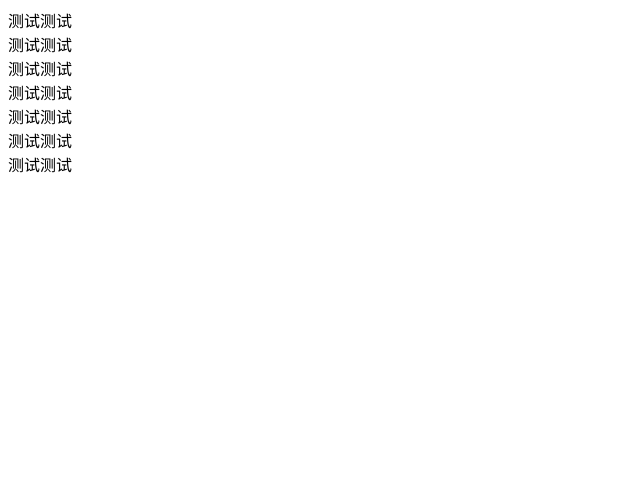
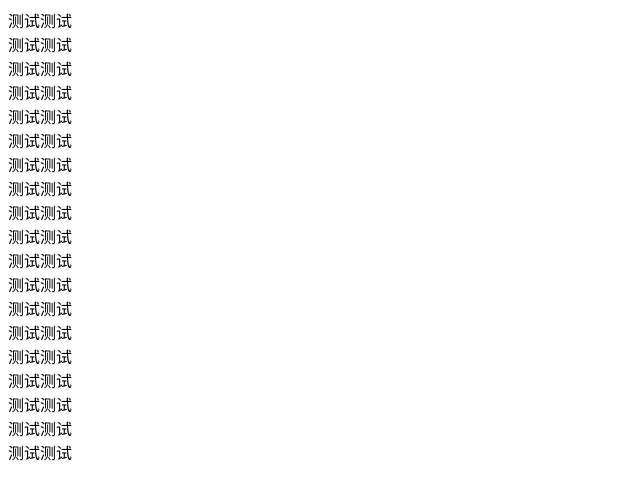
Before and after one commit to lin971003/test02, a plain HTML site: page hostList/test.html in a window 1280 px wide. Shown: the whole page, without its empty margins (0-640 px from the left). Drawn offline with Linux system fonts and the light colour scheme.

Commit message:
第四次

```diff
--- a/hostList/test.html
+++ b/hostList/test.html
@@ -13,5 +13,17 @@
     <div>测试测试</div>
     <div>测试测试</div>
     <div>测试测试</div>
+    <div>测试测试</div>
+    <div>测试测试</div>
+    <div>测试测试</div>
+    <div>测试测试</div>
+    <div>测试测试</div>
+    <div>测试测试</div>
+    <div>测试测试</div>
+    <div>测试测试</div>
+    <div>测试测试</div>
+    <div>测试测试</div>
+    <div>测试测试</div>
+    <div>测试测试</div>
 </body>
 </html>
```
